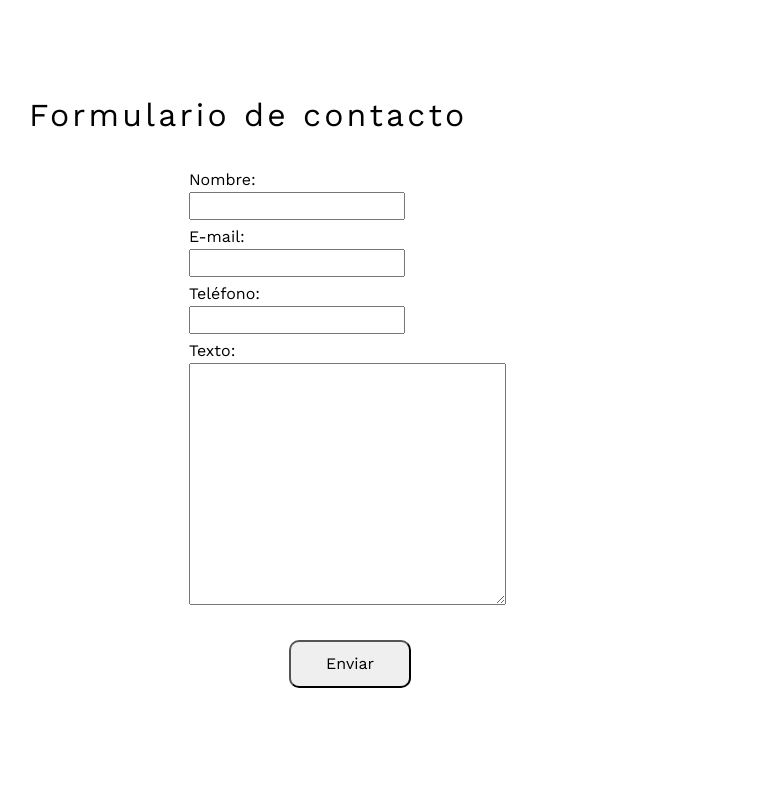
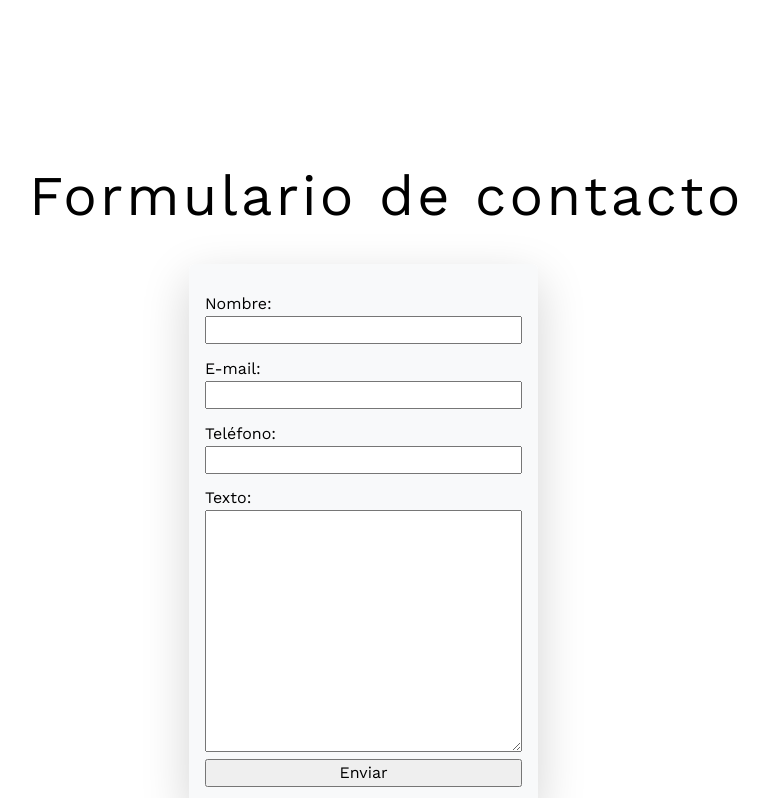
Before and after one commit to Zaetam/Narita, a plain HTML site: page paginas/nosotras.html in a window 1280 px wide. Shown: the part 1606-2404 px from the top of the page, without its empty margins (3-772 px from the left). Drawn offline with nearby package versions, Linux system fonts and the light colour scheme.

Commit message:
edito titulos y sumo sombras

```diff
--- a/paginas/nosotras.html
+++ b/paginas/nosotras.html
@@ -108,18 +108,26 @@
 
         <div class="flex-formulario">
           <form action="" >
-            <fieldset class="fieldset">
+            <fieldset class="fieldset shadow-lg p-3 mb-5 bg-body-tertiary rounded">
+              <div>
                 <label for="nombre" >Nombre:</label>
                 <input type="text" id="nombre">
+              </div>
 
+              <div>
                 <label for="mail" >E-mail:</label>
                 <input type="email" id="mail" >
+              </div>
 
+              <div>
                 <label for="telefono"label>Teléfono:</label>
                 <input type="tel id" id="telefono">
+              </div>
 
+              <div>
                 <label for="texto" class="formato-formulario">Texto:</label>
                 <textarea name="" id="texto" cols="30" rows="10"></textarea>
+              </div>
 
               <input type="submit" value="Enviar" id="margen">
             </fieldset>
@@ -140,7 +148,7 @@
       </div>
 
       <div class="footer_redes">
-        <img src="../imagenes/logo_narita.JPG" alt="Logo Narita">
+        <a href="../index.html"><img src="../imagenes/logo_narita.JPG" alt="Logo Narita"></a>
         <a href="https://www.instagram.com/narita_moda/" target="_blank"><img src="../imagenes/logo_insta.JPG" alt="Logo Instagram"></a>
         <a href="https://www.facebook.com/people/narita_modayestilo/100063295504848/" target="_blank"><img src="../imagenes/logo_face.JPG" alt="Logo Facebook"></a>
 
--- a/sass/_nosotras.scss
+++ b/sass/_nosotras.scss
@@ -122,8 +122,23 @@ div.paginacompartida{
     form{
 
         fieldset{
+            display: flex;
+            flex-direction: column;
 
-            #nombre, #mail, #telefono, #texto{
+            div{
+                display: flex;
+                flex-direction: column;
+                padding-top: 4%;
+            }
+
+            #margen{
+                margin-top: 2%;
+            }
+
+
+
+
+           /*#nombre, #mail, #telefono, #texto{
                 display: block;
                 margin-bottom: 5px;
 
@@ -136,10 +151,12 @@ div.paginacompartida{
                 padding: 10px 35px;
                 border-radius: 10px;
               }
+            */
+        }
 
 
 
-        }
+
     }
 
 
--- a/sass/style.scss
+++ b/sass/style.scss
@@ -12,8 +12,8 @@ $rosaHover:rgb(230, 18, 166);
 
 /*MAPAS*/
 $tamanoFuente:  (
-    titulo:2.8vw,
-    subtitulo:2.2vw ,
+    titulo:4.5rem,
+    subtitulo:3.5rem,
     listable: 1rem ,
     itemfooter: 0.9rem,
 
@@ -71,10 +71,12 @@ main{
     div.flex-tituloprincipal{
 display: flex;
 justify-content: center;
-font-size:map-get($tamanoFuente, titulo);
 line-height: 1.6;
 letter-spacing: .3rem;
 padding-top:8%;
+        h1{
+            font-size:map-get($tamanoFuente, titulo);
+        }
 }
 
     section div.flex-subtitulo{
@@ -82,11 +84,11 @@ padding-top:8%;
     justify-content:flex-start;
     padding-left: 2.5%;
     padding-top: 8%;
-    font-size: map-get($tamanoFuente, subtitulo ) ;
     line-height: 1.6;
     letter-spacing: .2rem;
 
         h2.formato-subtitulo{
+        font-size: map-get($tamanoFuente, subtitulo ) ;
         padding-bottom: 2%;
         padding-top:1% ;
      }
@@ -253,13 +255,25 @@ footer{
 
     }
 
+    div.paginacompartida div{
+        width: 80%;
+    }
+
+    div.paginacompartida section{
+        width: 80%;
+    }
+
     .flex-contacto{
         flex-direction: column;
+        align-items: flex-start;
     }
 
     .texto{
         padding-top:6%;
+    }.iframe{
+        align-self: center;
     }
+
 }
 
 @media (max-width:651px) {
```
Also changed, not shown: index.html (+1 -1 lines), paginas/condiciones.html (+1 -1 lines), paginas/disenadores.html (+1 -1 lines), paginas/productos.html (+1 -1 lines), sass/style.css, 1 other file. Lines whose indentation alone changed are shown as unchanged.
